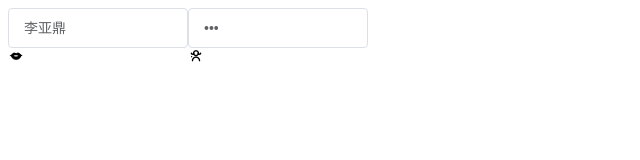
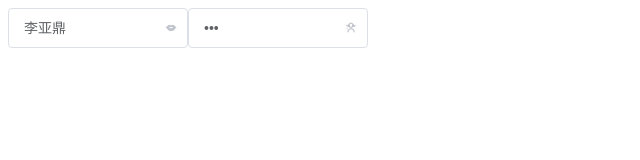
Before and after one commit to liyading18/VueCompinent-study, a Vue app in the folder lyd-ui/: page / in a window 1280 px wide. Shown: the top 160 px of the page, without its empty margins (0-640 px from the left). Built offline with nearby package versions, Linux system fonts and the light colour scheme.

Commit message:
为小图标调整位置，添加相应的类

```diff
--- a/lyd-ui/src/components/input.vue
+++ b/lyd-ui/src/components/input.vue
@@ -1,5 +1,5 @@
 <template>
-  <div class="lyd-input">
+  <div class="lyd-input lyd-input--suffix">
     <input
       class="lyd-input_inner"
       :class="{'is-disabled': disabled}"
@@ -91,4 +91,26 @@ export default {
       }
     }
   }
+  .lyd-input--suffix {
+    .lyd-input_inner {
+      padding-right: 30px;
+    }
+    .lyd-input_suffix {
+      position: absolute;
+      height: 100%;
+      right: 10px;
+      top: 0;
+      line-height: 40px;
+      text-align: center;
+      color: #3c0ccc;
+      transition: all .3s;
+      z-index: 900;
+      i {
+        color: #c0c4cc;
+        font-size: 14px;
+        cursor: pointer;
+        transition: color .2s cubic-bezier(.645,.045,.355,1);
+      }
+    }
+  }
 </style>
```
